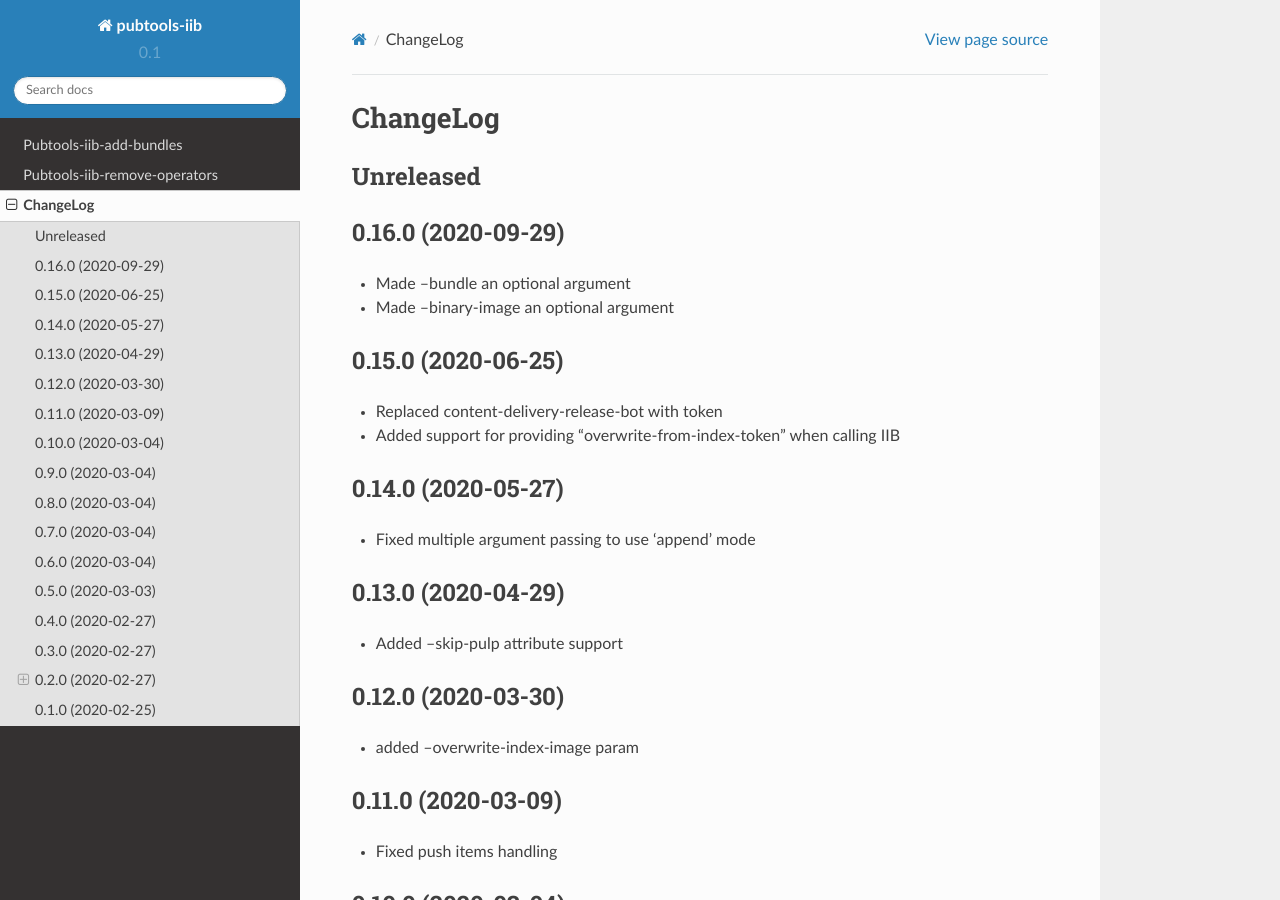
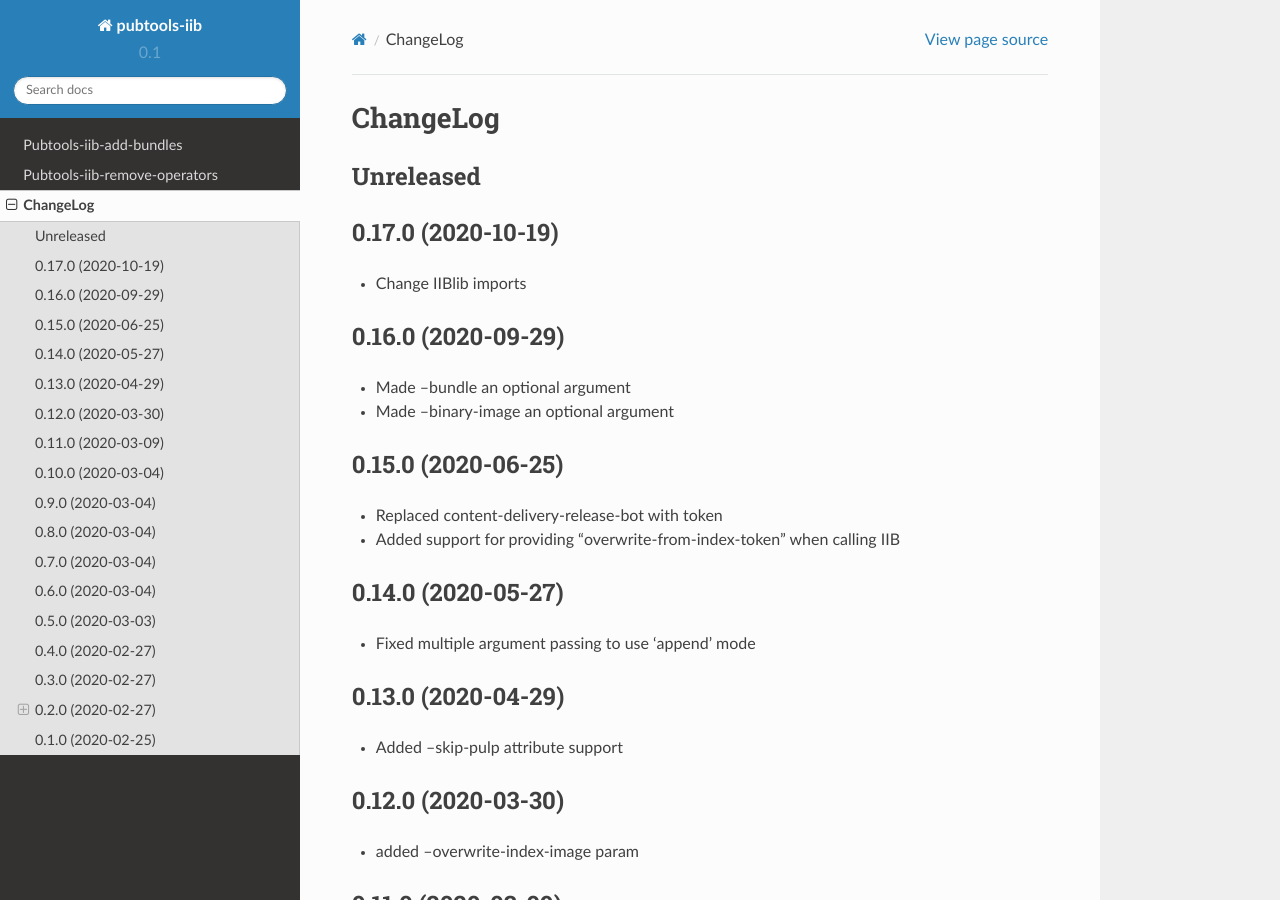
Before and after one commit to release-engineering/pubtools-iib, a Sphinx documentation site: the page built from docs/source/CHANGELOG.rst, in a window 1280 px wide and 900 px high. Built offline with Sphinx 7.4.7 and the Read the Docs theme 2.0.0, drawn with Linux system fonts in a browser that asks for light colours.

Commit message:
v0.17.0 Changelog

```diff
--- a/docs/source/CHANGELOG.rst
+++ b/docs/source/CHANGELOG.rst
@@ -3,6 +3,10 @@ ChangeLog
 
 Unreleased
 -----------
+
+0.17.0 (2020-10-19)
+-------------------
+* Change IIBlib imports
 
 0.16.0 (2020-09-29)
 -------------------
--- a/setup.py
+++ b/setup.py
@@ -66,7 +66,7 @@ if os.environ.get("READTHEDOCS", None):
 
 setup(
     name="pubtools-iib",
-    version="0.16.0",
+    version="0.17.0",
     description="Pubtools-iib",
     long_description=long_description,
     author="Jindrich Luza",
```
